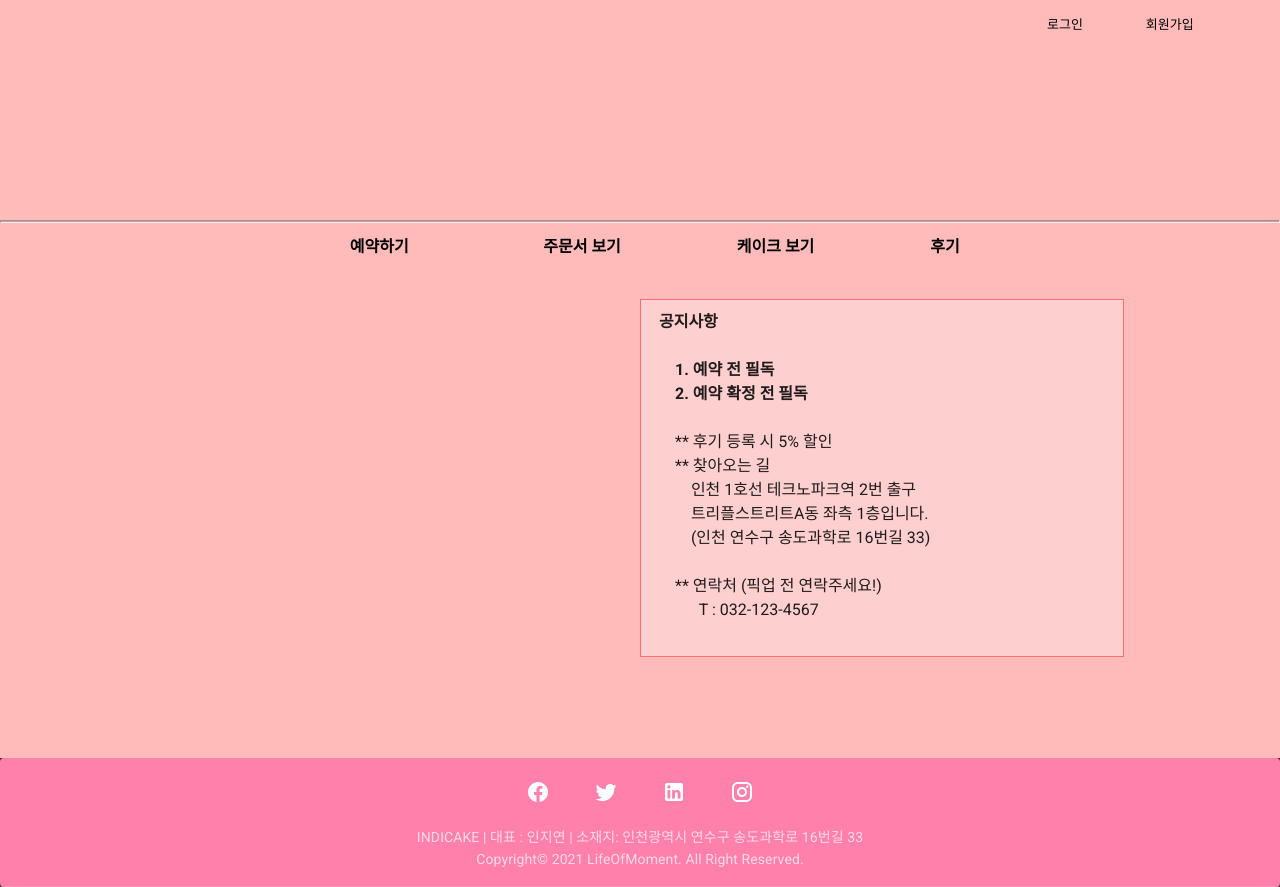
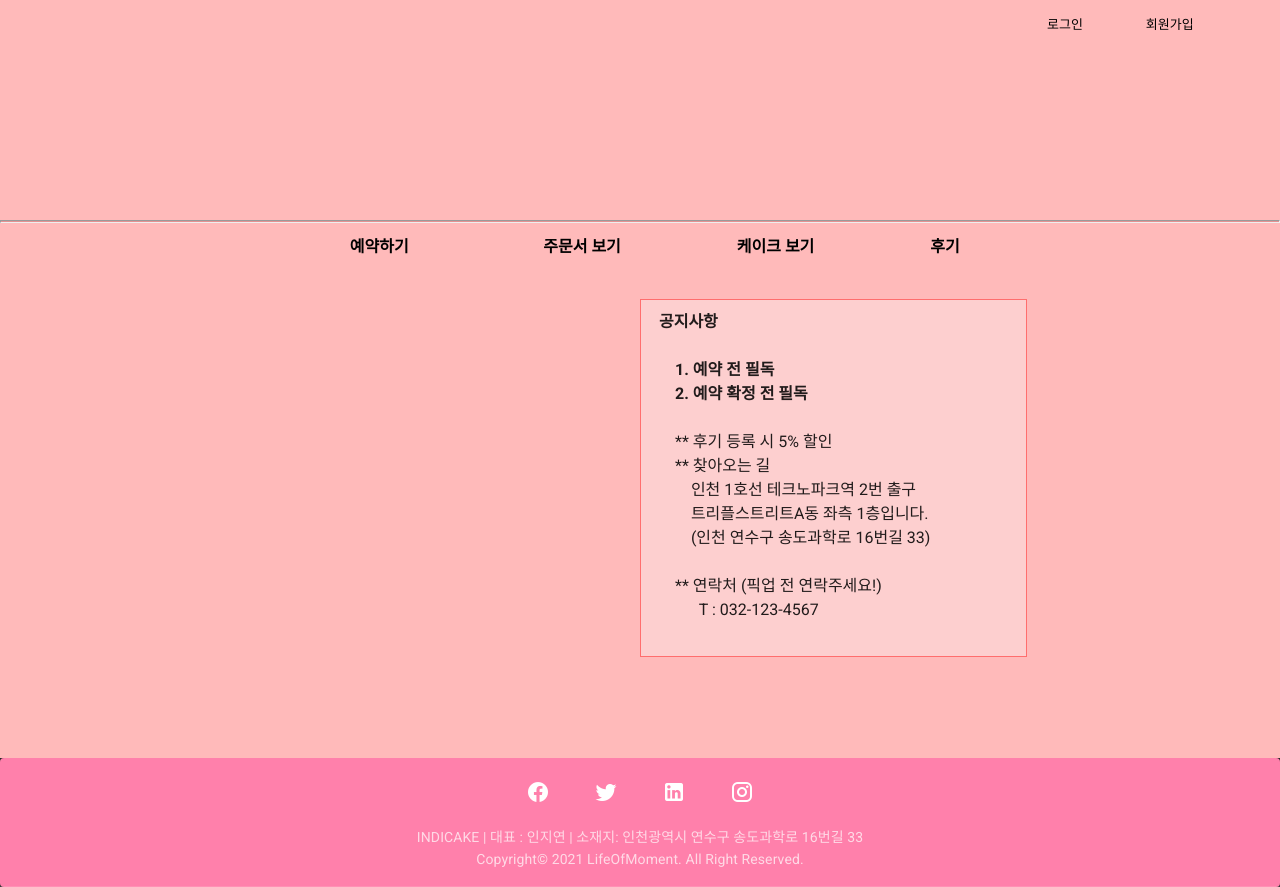
Before and after one commit to KHWeb19/PersonalProject, a Vue app in the folder jiyeonIn/vue_frontend/book_cake/: page / in a window 1280 px wide. Built offline with nearby package versions, Linux system fonts and the light colour scheme; what vue-cookies would draw is missing.

Commit message:
[인지연] feat: 메인 화면 UI 구조 변경 [MPS]

```diff
--- a/jiyeonIn/vue_frontend/book_cake/src/views/CakePage/MainHomepage.vue
+++ b/jiyeonIn/vue_frontend/book_cake/src/views/CakePage/MainHomepage.vue
@@ -10,7 +10,7 @@
                 <v-col class="col-6 col-sm-5">
                     <v-img src="@/assets/img/cake2.jpg" max-height="450" max-width="450"/>
                 </v-col>
-                <v-col class="col-6 col-sm-5">
+                <v-col class="col-6 col-sm-4">
                     <div class="notice">
                         <h4> &nbsp;&nbsp;공지사항</h4><br>
                         <ul>
```
